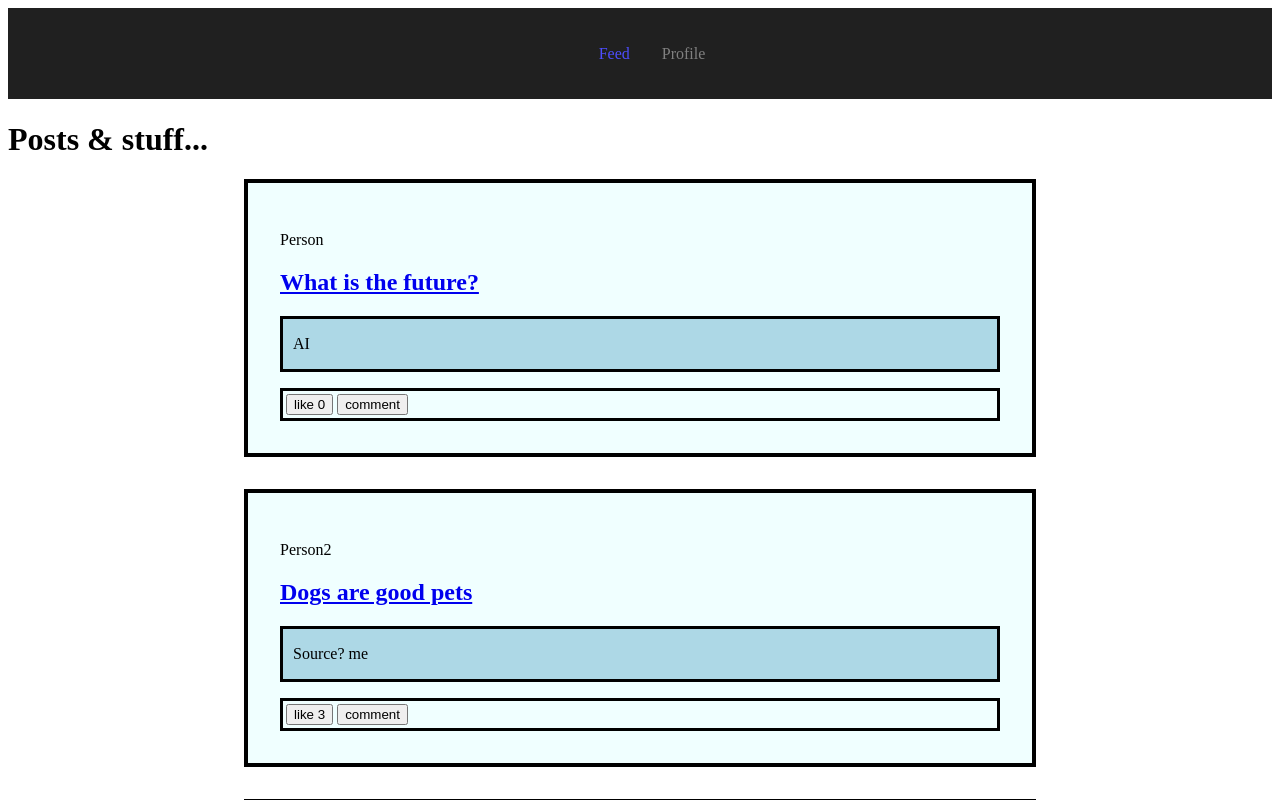
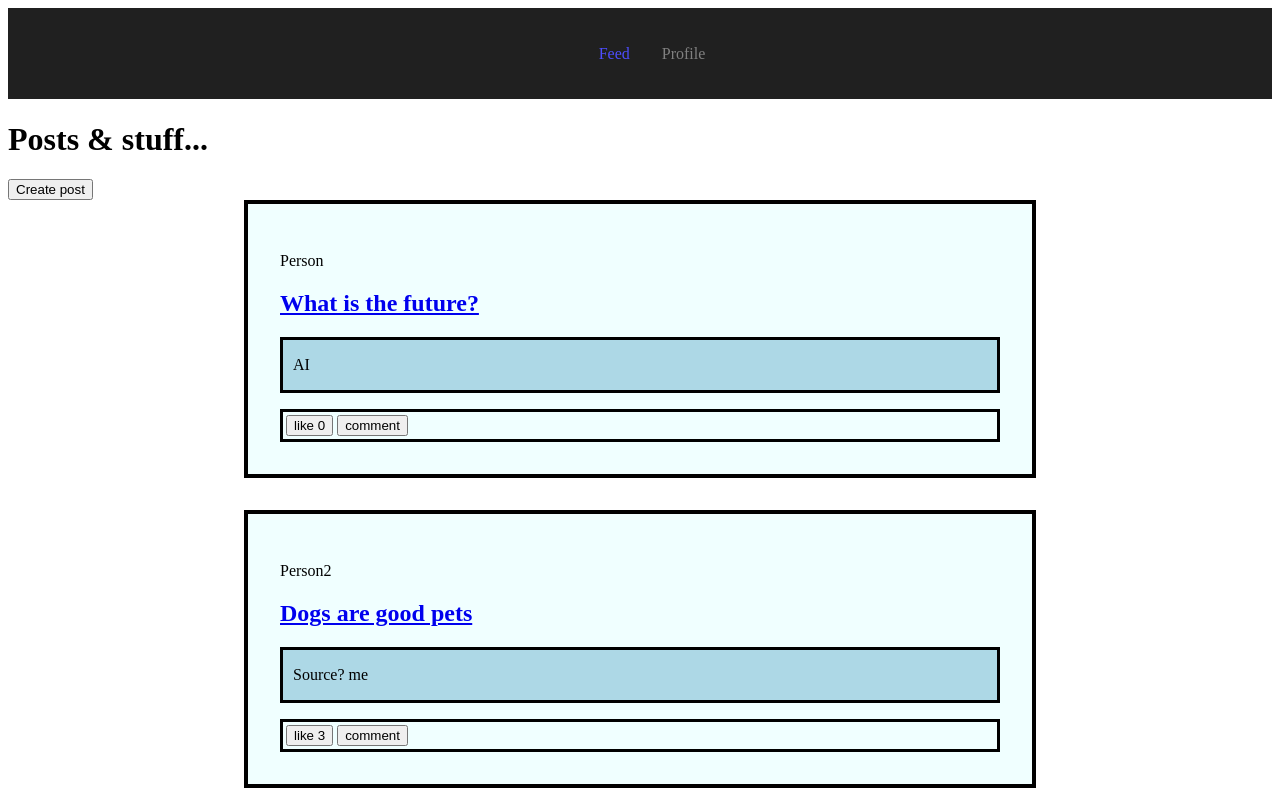
Before and after one commit to CristiSavca/Showy, a React (Create React App) app in the folder client/: page /feed in a window 1280 px wide. Shown: the top 800 px of the page. Built offline with nearby package versions, Linux system fonts and the light colour scheme.

Commit message:
added link to createuserpost

```diff
--- a/client/src/pages/feed.js
+++ b/client/src/pages/feed.js
@@ -1,6 +1,9 @@
 import React from "react";
+import { Link } from 'react-router-dom';
+
 import FeedPosts from "../components/FeedComponents/FeedPosts";
 import useFetchData from "../components/FeedComponents/useFetchData";
+import CreateUserPost from "../components/FeedComponents/CreateUserPost";
 
 const Feed = () => {
     //const {backendData, errorMessage} = useFetchData("/posts");
@@ -36,7 +39,9 @@ const Feed = () => {
             <h1>
                 Posts & stuff...
             </h1>
-
+            <Link to={`/posts/create-post`}>
+                <button>Create post</button>
+            </Link>
             <FeedPosts backendData={backendData} />
         </div>
     );
```
